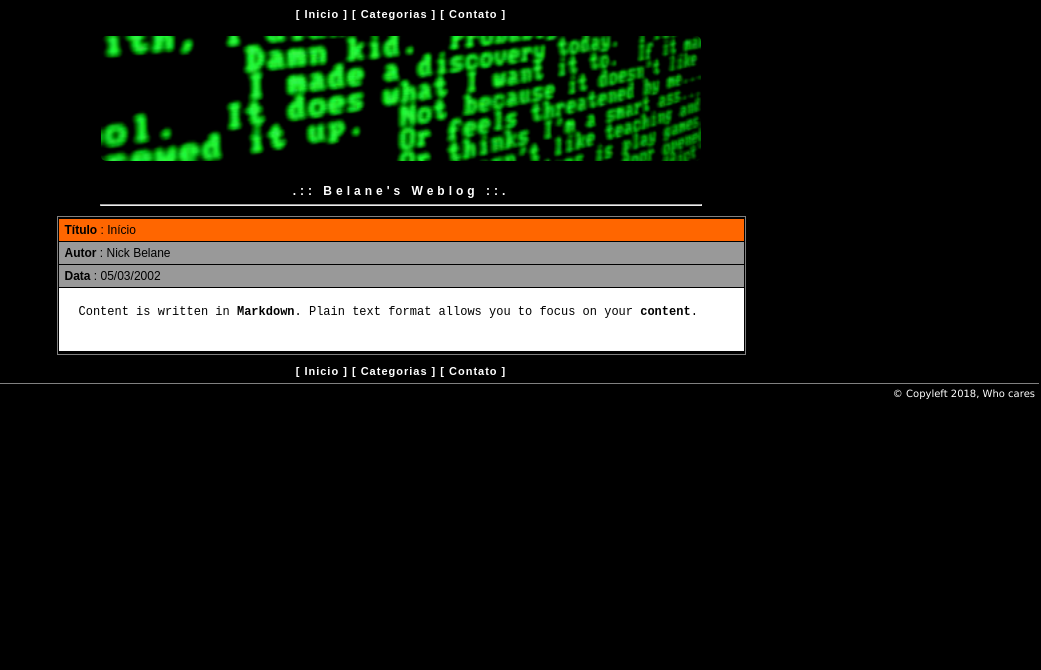
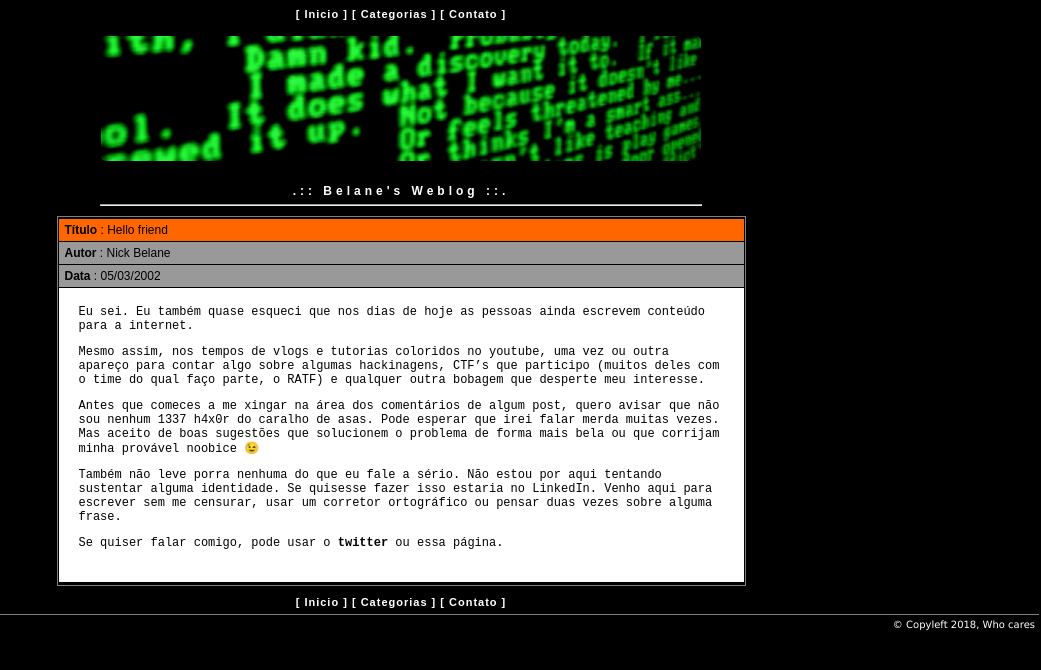
Before and after one commit to nick-belane/nick-belane.github.io, a Jekyll site: the page built from index.md, in a window 1280 px wide. Shown: the top 670 px of the page, without its empty margins (239-1280 px from the left). Built offline with Jekyll 4.4.1, drawn with Linux system fonts in a browser that asks for light colours.

Commit message:
Update index.md

```diff
--- a/index.md
+++ b/index.md
@@ -1,14 +1,21 @@
 ---
-title: Início
-page-title: Início
+title: Hello friend
+page-title: Hello friend
 author: Nick Belane
 date: 05/03/2002
 permalink: index
 layout: default
 ---
 
-Content is written in [Markdown](https://learnxinyminutes.com/docs/markdown/).
-Plain text format allows you to focus on your **content**.
+Eu sei. Eu também quase esqueci que nos dias de hoje as pessoas ainda escrevem conteúdo para a internet.
+
+Mesmo assim, nos tempos de vlogs e tutorias coloridos no youtube, uma vez ou outra apareço para contar algo sobre algumas hackinagens, CTF’s que participo (muitos deles com o time do qual faço parte, o RATF) e qualquer outra bobagem que desperte meu interesse.
+
+Antes que comeces a me xingar na área dos comentários de algum post, quero avisar que não sou nenhum 1337 h4x0r do caralho de asas. Pode esperar que irei falar merda muitas vezes. Mas aceito de boas sugestões que solucionem o problema de forma mais bela ou que corrijam minha provável noobice 😉
+
+Também não leve porra nenhuma do que eu fale a sério. Não estou por aqui tentando sustentar alguma identidade. Se quisesse fazer isso estaria no LinkedIn. Venho aqui para escrever sem me censurar, usar um corretor ortográfico ou pensar duas vezes sobre alguma frase.
+
+Se quiser falar comigo, pode usar o [twitter](https://twitter.com/whatever) ou essa página.
 
 <!--
 You can use HTML elements in Markdown, such as the comment element, and they won't be affected by a markdown parser. However, if you create an HTML element in your markdown file, you cannot use markdown syntax within that element's contents.
```
